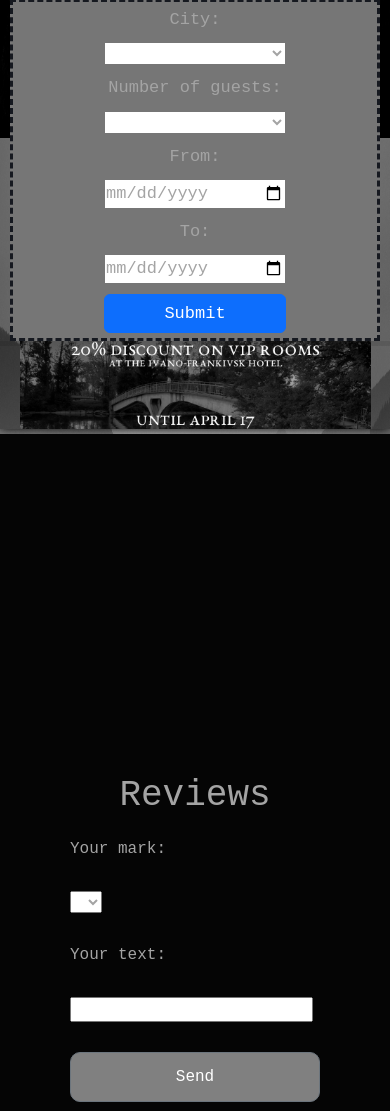
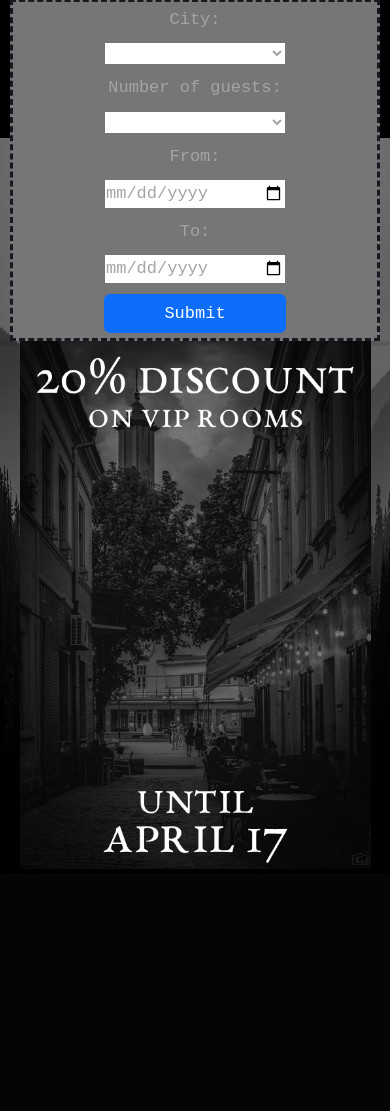
Before and after one commit to OleksandrKasapchuk/hotel_booking, a Django app: page / in a window 390 px wide. Shown: the part 706-1817 px from the top of the page. Run offline with Django 5.2, Linux system fonts and the light colour scheme; data that the repository does not hold is empty.

Commit message:
some design prikol4iki

```diff
--- a/static/css/style.css
+++ b/static/css/style.css
@@ -354,17 +354,23 @@ main a:visited {
     flex-direction: column;
 }
 
-.ad {
-    height: 90%;
-    width: 90%;
+.category_box h2 {
+    color: rgb(201, 201, 201);
+    font-size: 2rem;
+}
+
+.category_box {
     display: flex;
-    text-align: center;
+    flex-direction: row;
+    justify-content: space-between;
+}
+
+.ad2{
+    display: none;
 }
 
 .ad_container {
     display: flex;
-    flex-direction: column;
-    align-items: center;
     justify-content: center;
 }
 
@@ -412,4 +418,12 @@ main a:visited {
         width: 90%;
     }
 
+    .ad1{
+        display: none;
+    }
+    .ad2{
+        display: block;
+        width: 90%;
+    }
+
 }
--- a/templates/booking/index.html
+++ b/templates/booking/index.html
@@ -10,7 +10,8 @@
 
 	<nav class="nav-index">{% include "booking/search_room.html" %}</nav>
 	<div class="ad_container">
-		<img src="../../static/images/mist_ad.jpg" alt="20%_discount_vip_if" class="ad">
+		<img src="../../static/images/mist_ad.jpg" alt="20%_discount_vip_if" class="ad1">
+		<img src="../../static/images/vr_ad.jpg" alt="20%_discount_vip_if" class="ad2">
 	</div>
 </main>
 {% endblock %}
--- a/templates/booking/rooms.html
+++ b/templates/booking/rooms.html
@@ -9,14 +9,17 @@
             <div class="category_box eco_box">
                 <input type="radio" class="btn-check" name="category" id="eco" autocomplete="off" value=1>
                 <label class="btn btn-secondary btn-ch" for="eco">Eco</label>
+                <h2>Sustainable.</h2>
             </div>
             <div class="category_box std_box">
                 <input type="radio" class="btn-check" name="category" id="standart" autocomplete="off" value=2 checked>
                 <label class="btn btn-secondary btn-ch" for="standart">Standart</label>
+                <h2>Comfortable.</h2>
             </div>
             <div class="category_box vip_box">
                 <input type="radio" class="btn-check" name="category" id="vip" autocomplete="off" value=3>
                 <label class="btn btn-secondary btn-ch" for="vip">Vip</label>
+                <h2>Luxurious.</h2>
             </div>
         </fieldset>
         <fieldset class="favors">
```
Also changed, not shown: static/images/vr_ad.jpg (added).
